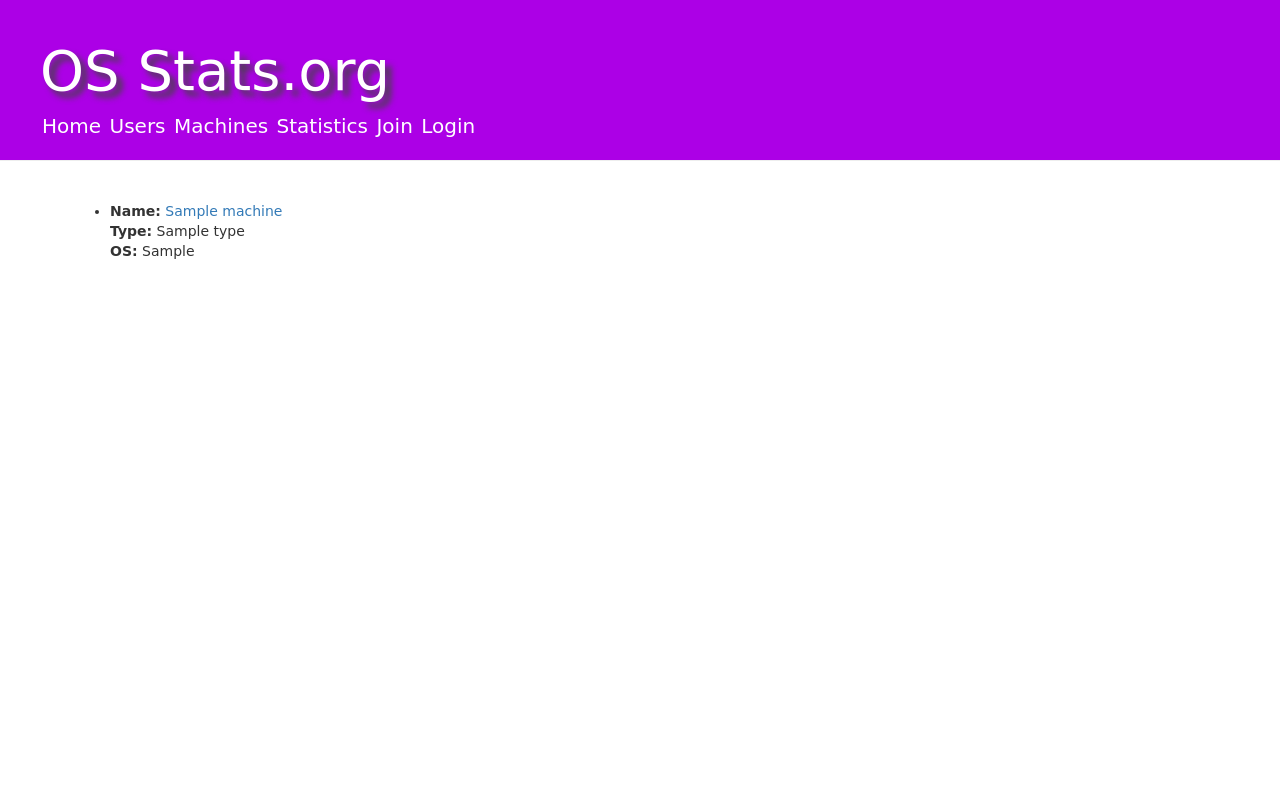
After one commit to IGBC/os_stats, a Django app: template templates/core/rigs.html in a window 1280 px wide. The commit adds this page. Run offline with Django 3.2, Linux system fonts and the light colour scheme; the template is opened without the code that fills it: most values are stand-ins (such as "Sample title", 1, 10 or a date in 2020); some libraries are stand-ins or nearby versions.

Commit message:
Update the code as backup.

```diff
--- /dev/null
+++ b/core/forms.py
@@ -0,0 +1,2 @@
+from django import forms
+from .models import UserProfile
--- /dev/null
+++ b/core/static/css/core.css
@@ -0,0 +1,48 @@
+.page-header {
+    background-color: #ac00e6;
+    margin-top: 0;
+    padding: 20px 20px 20px 40px;
+}
+
+.page-header a {
+    color: #fff;
+    font-size: 20px;
+    font-style: normal;
+
+    /** Add some padding in between the navigation entries */
+    padding-left: 2px;
+    padding-right: 2px;
+}
+
+.page-header h1, .page-header h1 a, .page-header h1 a:visited, .page-header h1 a:active {
+    color: #fff;
+    font-size: 42pt;
+    text-shadow: 6px 6px 6px #444444;
+}
+
+.content {
+    margin-left: 40px;
+}
+
+body {
+    font-family: 'Poiret One', cursive;
+}
+
+.data-form textarea, .post-form input {
+    width: 100%;
+}
+
+.top-menu, .top-menu:hover, .top-menu:visited {
+    color: #ffffff;
+    float: right;
+    font-size: 26pt;
+    margin-right: 20px;
+}
+
+.data {
+    margin-bottom: 70px;
+}
+
+.data h1 a, .data h1 a:visited {
+    color: #ffffff;
+}
--- a/osstats/settings.py
+++ b/osstats/settings.py
@@ -37,7 +37,6 @@ INSTALLED_APPS = [
     'django.contrib.sessions',
     'django.contrib.messages',
     'django.contrib.staticfiles',
-    'bootstrap3',
     'core',
 ]
 
--- a/templates/core/master.html
+++ b/templates/core/master.html
@@ -1,21 +1,34 @@
-{% extends 'bootstrap3/bootstrap3.html' %}
-{% load bootstrap3 %}
+{% load staticfiles %}
+<html>
+    <head>
+        <title>os stats.org</title>
 
-{% block bootstrap3_content %}
-    <div class="container">
-        <h1>{% block title %}(no title){% endblock %}</h1>
+        {# Load additional fonts #}
+        <link href="http://fonts.googleapis.com/css?family=Lobster&subset=latin,latin-ext" rel="stylesheet" type="text/css">
 
-        <p>
-            <a>Home</a>
-            <a>Users</a>
-            <a>Machines</a>
-            <a>Statistics</a>
-            <a>Contribute</a>
-        </p>
+        {# Then load our style sheets + whatever bootstrap needs #}
+        <link rel="stylesheet" href="//maxcdn.bootstrapcdn.com/bootstrap/3.2.0/css/bootstrap.min.css">
+        <link rel="stylesheet" href="//maxcdn.bootstrapcdn.com/bootstrap/3.2.0/css/bootstrap-theme.min.css">
+        <link rel="stylesheet" href="{% static 'css/core.css' %}">
+    </head>
 
-        {% autoescape off %}{% bootstrap_messages %}{% endautoescape %}
+    {# Body for all the content #}
+    <body>
+        <div class="page-header">
+            <h1>OS Stats.org</h1>
+            <a href="/">Home</a>
+            <a href="/users/">Users</a>
+            <a href="/rigs/">Machines</a>
+            <a href="/stats/">Statistics</a>
+            <a href="/join/">Join</a>
+            <a href="/login/">Login</a>
+        </div>
 
-        {% block content %}(no content){% endblock %}
-    </div>
+        {# Container with our page contents #}
+        <div class="container">
+            <br/>
+            {% block content %}[...]{% endblock %}
+        </div>
 
-{% endblock %}
+    </body>
+</html>
--- a/templates/core/rig.html
+++ b/templates/core/rig.html
@@ -1,5 +1,4 @@
 {% extends 'core/master.html' %}
-{% load bootstrap3 %}
 
 {% block title %} Machine: {{ install.name }} {% endblock %}
 
--- /dev/null
+++ b/templates/core/rigs.html
@@ -0,0 +1,19 @@
+{% extends 'core/master.html' %}
+
+{% block title %} Registered Users {% endblock %}
+
+{% block content %}
+    {% if machines %}
+     <ul>
+    {% for m in machines %}
+        <li> <b>Name:</b> <a href="/rig/{{ m.id }}/">{{ m.name }}</a><br>
+            <b>Type:</b> {{ m.type }}<br>
+            <b>OS:</b> {{ m.os }}
+            <br/>
+        </li>
+    {% endfor %}
+    </ul>
+    {% else %}
+        <p>No such user found!</p>
+    {% endif %}
+{% endblock %}
--- a/templates/core/user.html
+++ b/templates/core/user.html
@@ -1,5 +1,4 @@
 {% extends 'core/master.html' %}
-{% load bootstrap3 %}
 
 {% block title %} User: {{ user }} {% endblock %}
 
```
Also changed, not shown: core/models.py (+32 -37 lines), core/views.py (+25 -10 lines), osstats/urls.py (+10 -2 lines), templates/core/home.html (+9 -3 lines), templates/core/signup.html (added, +15 -0 lines), templates/core/users.html (added, +20 -0 lines), core/migrations/0001_initial.py, db.sqlite3 (deleted).
